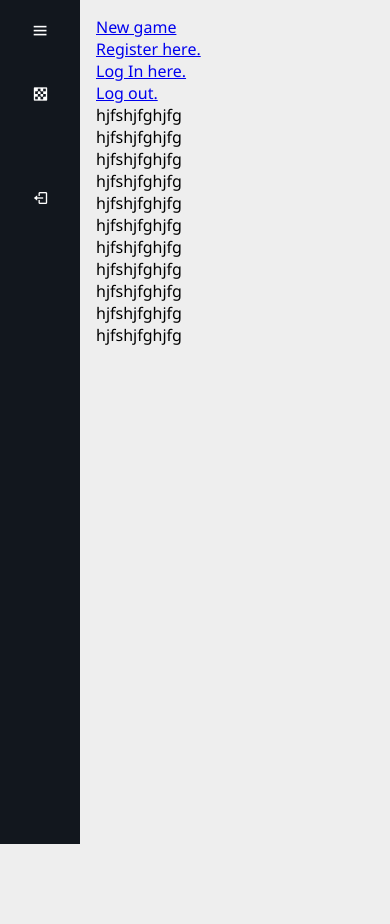
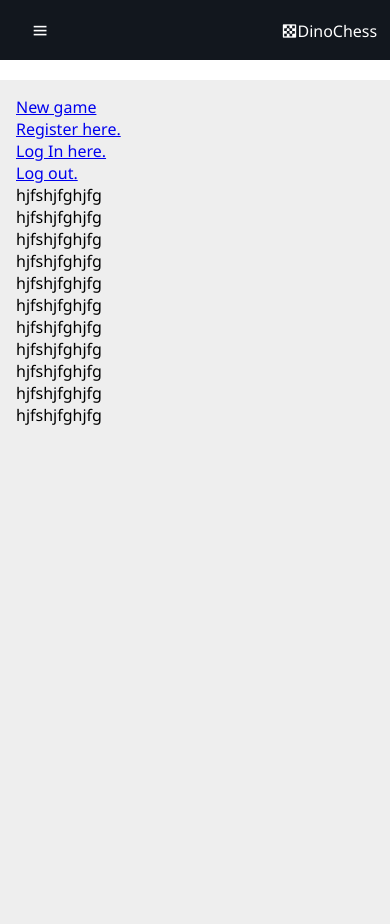
Before and after one commit to Przekazmierczak/dino-chess, a Django app: page / in a window 390 px wide. Before the commit the page ends 844 px from the top, so only its background shows below. Run offline with Django 5.2, Linux system fonts and the light colour scheme; the visitor is signed in with stand-in values (Sample User, id 1); parts of the project's set-up code (start-up, migrations or seed data) failed here and were passed over.

Commit message:
add topbar and improve responsiveness for sidebar and topbar

```diff
--- a/chess_django/lobby/static/lobby/styles.css
+++ b/chess_django/lobby/static/lobby/styles.css
@@ -6,13 +6,13 @@ html, body {
 
 .free-games-table {
     border-collapse: collapse;
-    margin: 25px 0;
+    margin: 12px 0;
 }
 
 .free-games-table td {
-    padding: 24px 15px;
+    padding: 12px 10px;
     /* border: 1px solid black; */
-    min-width: 200px;
+    min-width: 70px;
     text-align: center;
 }
 
--- a/chess_django/menu/static/menu/styles.css
+++ b/chess_django/menu/static/menu/styles.css
@@ -1,31 +1,36 @@
 * {
+    font-family: 'Segoe UI', Tahoma, Geneva, Verdana, sans-serif;
+    padding: 0;
     margin: 0;
-    padding: 0;
     box-sizing: border-box;
-    font-family: 'Segoe UI', Tahoma, Geneva, Verdana, sans-serif;
 }
 
-.sidebar {
-    position: absolute;
+#topbar,
+#sidebar {
+    position: fixed;
     top: 0;
     left: 0;
+    background-color: #12171e;
+    padding: .4rem .8rem;
+    z-index: 30;
+}
+
+#topbar {
+    height: 60px;
+    width: 100vw;
+    visibility: hidden;
+}
+
+#sidebar {
     height: 100vh;
     width: 80px;
-    background-color: #12171e;
-    padding: .4rem .8rem;
-    transition: all 0.5s ease;
 }
 
-.sidebar.active ~ .main-content {
-    left: 250px;
-    width: calc(100% - 250px);
-}
-
-.sidebar.active {
+#sidebar.active {
     width: 250px;
 }
 
-.sidebar #btn {
+#btn {
     position: absolute;
     color: white;
     top: .4rem;
@@ -34,56 +39,59 @@
     line-height: 50px;
     transform: translateX(-50%);
     cursor: pointer;
+    visibility: hidden;
 }
 
-.sidebar.active #btn {
+#sidebar.active #btn {
     left: 90%;
 }
 
-.sidebar .top .logo {
+#topbar-logo,
+#sidebar-logo {
     color: white;
     display: flex;
     height: 50px;
     width: 100%;
     align-items: center;
     pointer-events: none;
+}
+
+#sidebar-logo {
     opacity: 0;
 }
 
-.sidebar.active .top .logo {
+#topbar-logo {
+    justify-content: flex-end;
     opacity: 1;
 }
 
-.top .logo i {
+#sidebar.active #sidebar-logo {
+    opacity: 1;
+}
+
+#sidebar-logo i {
     font-size: 2rem;
     margin-right: 5px;
 }
 
-.user {
+#sidebar-user {
     display: flex;
     align-items: center;
     margin: 1rem 0;
 }
 
-.user p {
+#sidebar-user p {
     color: white;
-    opacity: 1;
     margin-left: 1rem;
-}
-
-.bold {
     font-weight: 600;
-}
-
-.sidebar p {
     opacity: 0;
 }
 
-.sidebar.active p {
+#sidebar.active #sidebar-user p {
     opacity: 1;
 }
 
-.sidebar ul li {
+#sidebar ul li {
     position: relative;
     list-style-type: none;
     height: 50px;
@@ -92,7 +100,7 @@
     line-height: 50px;
 }
 
-.sidebar ul li a {
+#sidebar ul li a {
     color: white;
     display: flex;
     align-items: center;
@@ -100,12 +108,12 @@
     border-radius: 0.8rem;
 }
 
-.sidebar ul li a:hover {
+#sidebar ul li a:hover {
     background-color: white;
     color: #12171e;
 }
 
-.sidebar ul li a i {
+#sidebar ul li a i {
     min-width: 50px;
     text-align: center;
     height: 50px;
@@ -117,16 +125,17 @@
     white-space: nowrap;
 }
 
-.sidebar .nav-item {
+#sidebar .nav-item {
     opacity: 0;
 }
 
-.sidebar.active .nav-item {
-    opacity: 1;
+#sidebar.active .nav-item {
+    opacity: 1
 }
 
 .tooltip {
     position: absolute;
+    background-color: white;
     left: 125px;
     top: 50%;
     transform: translate(-50%, -50%);
@@ -134,37 +143,57 @@
     border-radius: .6rem;
     padding: .4rem 1.2rem;
     line-height: 1.8rem;
-    z-index: 20;
-    /* opacity: 0; */
     visibility: hidden;
     white-space: nowrap;
 }
 
-
 .sidebar-button:hover ~ .tooltip {
-    z-index: 20;
-    /* opacity: 1; */
     visibility: visible;
 }
 
-
-.sidebar.active ul li .tooltip {
+#sidebar.active .tooltip {
     display: none;
 }
 
-.main-content {
+#main-content {
     position: relative;
     background-color: #eee;
     min-height: 100vh;
     top: 0;
-    left: 80px;
-    transition: all 0.5s ease;
-    width: calc(100% - 80px);
+    left: 0;
+    /* width: calc(100% - 80px); */
     padding: 1rem;
-    /* z-index: 1; */
 }
 
-/* .test {
-    position: relative;
-    z-index: 1;
-} */
+@media (max-width: 992px) {
+    #sidebar {
+        transition: all 0.5s ease;
+    }
+    #btn {
+        visibility: visible;
+    }
+}
+
+@media (max-width: 576px) {
+    #topbar {
+        visibility: visible;
+    }
+
+    #sidebar {
+        visibility: hidden;
+        transition: 0ms;
+    }
+
+    #sidebar.active {
+        visibility: visible;
+        transition: all 0.5s ease;
+    }
+
+    #sidebar.active ~ #topbar-logo {
+        visibility: hidden;
+    }
+
+    #main-content {
+        top: 80px;
+    }
+}
--- a/chess_django/menu/templates/menu/layout.html
+++ b/chess_django/menu/templates/menu/layout.html
@@ -2,15 +2,22 @@
 <!DOCTYPE html>
 <html lang="en">
     <head>
-        <title>Menu</title>
+        <meta name="viewport" content="width=device-width">
+        {% block head %}
+        {% endblock %}
         <link rel="stylesheet" type="text/css" href="{% static 'menu/styles.css' %}">
-        <!-- <script src="{% static 'table/table_interaction.js' %}"></script> -->
         <link href='https://unpkg.com/boxicons@2.1.4/css/boxicons.min.css' rel='stylesheet'>
     </head>
     <body>
-        <div class="sidebar">
-            <div class="top">
-                <div class="logo">
+        <div id="topbar">
+            <div id="topbar-logo">
+                <i class="bx bxs-chess"></i>
+                <span>DinoChess</span>
+            </div>
+        </div>
+        <div id="sidebar">
+            <div id="sidebar-top">
+                <div id="sidebar-logo">
                     <i class="bx bxs-chess"></i>
                     <span>DinoChess</span>
                 </div>
@@ -26,9 +33,9 @@
                 </li>
             </ul>
             {% if user.is_authenticated %}
-            <div class="user">
+            <div id="sidebar-user">
                 <div>
-                    <p class="bold">{{ user.username }}</p>
+                    <p>{{ user.username }}</p>
                 </div>
             </div>
             <ul>
@@ -60,14 +67,27 @@
             </ul>
             {% endif %}
         </div>
-        <div class="main-content">
+        <div id="main-content">
             {% block body %}
             {% endblock %}
         </div>
     </body>
     <script>
         let btn = document.querySelector('#btn');
-        let sidebar = document.querySelector('.sidebar');
+        let sidebar = document.querySelector('#sidebar');
+
+        function handleResize() {
+            const viewportWidth = window.innerWidth;
+
+            if (viewportWidth < 992) {
+                sidebar.classList.remove('active')
+            } else {
+                sidebar.classList.add('active')
+            }
+        };
+
+        window.addEventListener('load', handleResize);
+        window.addEventListener('resize', handleResize);
 
         btn.onclick = function () {
             sidebar.classList.toggle('active');
```
Also changed, not shown: chess_django/lobby/templates/lobby/index.html (+8 -2 lines), chess_django/lobby/templates/lobby/layout.html (deleted, +0 -13 lines), chess_django/table/templates/table/layout.html (deleted, +0 -13 lines), chess_django/table/templates/table/table_id.html (+8 -1 lines).
